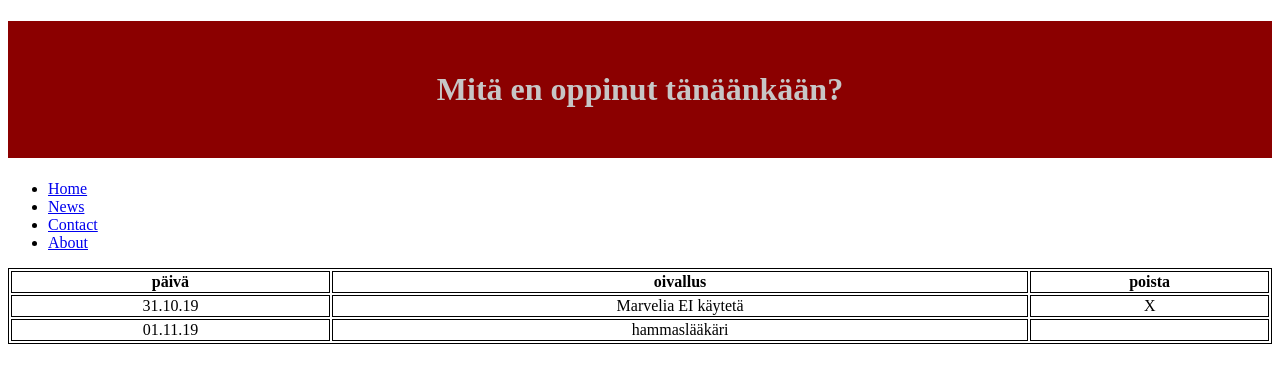
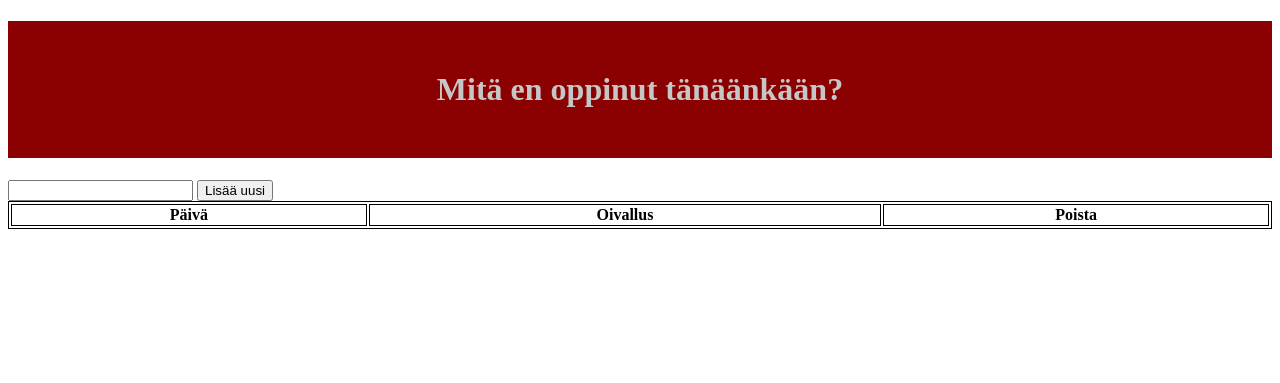
Before and after one commit to Gekko0707/oivallusprojekti, a PHP site: page / in a window 1280 px wide. Shown: the top 383 px of the page. Run offline with PHP 8.4, Linux system fonts and the light colour scheme; lists and menus that the app fills with data are empty.

Commit message:
Update index.php

```diff
--- a/index.php
+++ b/index.php
@@ -7,33 +7,27 @@
     <title>Perjantai 3110</title>
     <link rel="stylesheet" href="styles.css"/>
 </head>
+
 <body>
+    <body class="bg-dark text-white">
+    <div class="container">
+    <div class="otsikko bg-secondary mt-4 rounded">
     <h1>Mitä en oppinut tänäänkään?</h1>
 
-    <ul>
-        <li><a href="default.asp">Home</a></li>
-        <li><a href="news.asp">News</a></li>
-        <li><a href="contact.asp">Contact</a></li>
-        <li><a href="about.asp">About</a></li>
-      </ul>
 
-    <table style="width:100%">
-    <tr>
-        <th>päivä</th>
-        <th>oivallus</th>
-        <th>poista</th>
-    </tr>
-    <tr>
-        <td>31.10.19</td>
-        <td>Marvelia EI käytetä</td>
-        <td>X</td>
-    </tr>
-    <tr>
-        <td>01.11.19</td>
-        <td>hammaslääkäri</td>
-        <td></td>
-    </tr>
-    </table>
+    <div class="lisaa_uusi mt-4">
+            <form action="lisaa_oivallus.php" method="post">
+                <input type="text" name="lisaa_uusi_oivallus"></input>
+                <input type="submit" value="Lisää uusi">
+            </form>
+        </div>
+        <div class="listaa_oivallukset mt-4">
+            <table class="table table-dark">
+                <tr>
+                    <th>Päivä</th>
+                    <th>Oivallus</th>
+                    <th>Poista</th>
+                </tr>
 
 </body>
 </html>
```
